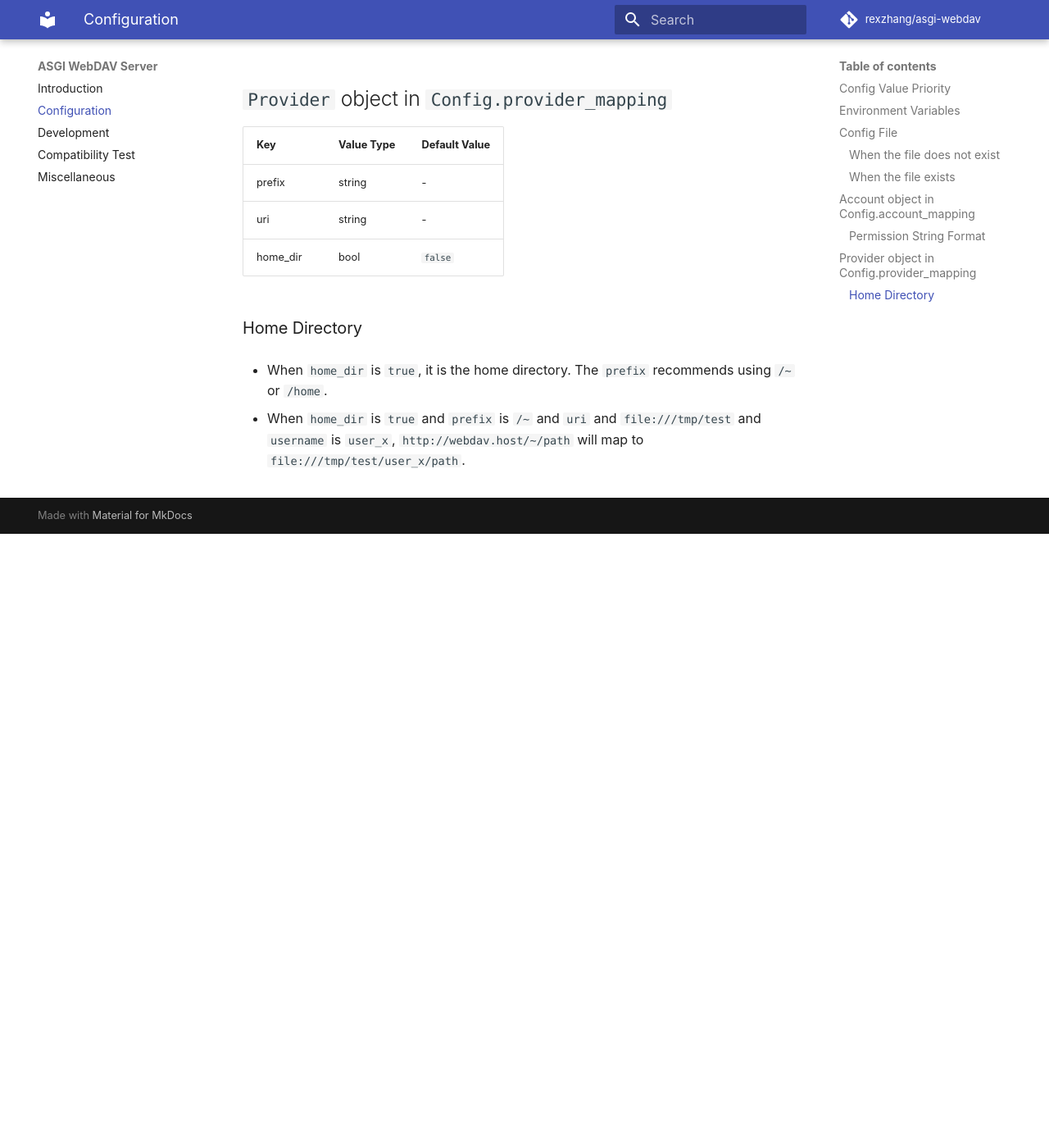
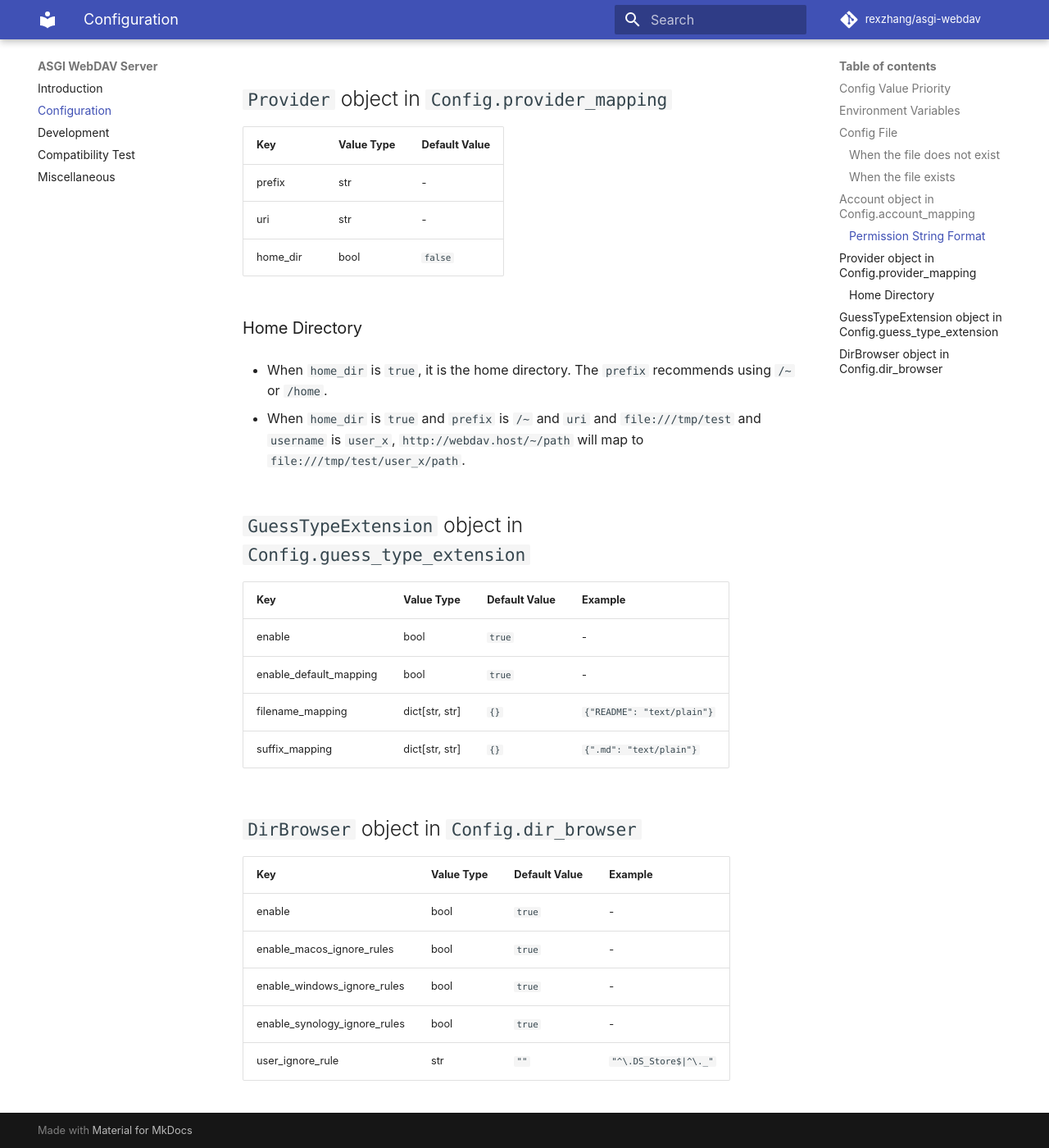
Before and after one commit to rexzhang/asgi-webdav, an MkDocs documentation site: the page built from docs/config.md, in a window 1280 px wide and 1400 px high, scrolled down 3037 px. Shown: the whole window at 82% size. Built offline with MkDocs 1.6.1 and Material for MkDocs 9.7.7, drawn with Linux system fonts in a browser that asks for light colours; comment, search, counter and statistics services are not loaded; before the commit the page ends 3688 px from its top, so only the background shows below that; some of the changed text lies outside the part shown.

Commit message:
Update doc

```diff
--- a/docs/config.md
+++ b/docs/config.md
@@ -114,7 +114,7 @@ INFO: [uvicorn] Uvicorn running on http://0.0.0.0:80 (Press CTRL+C to quit)
 | ----------- | ------------ | ------------- |
 | username    | string       | -             |
 | password    | string       | -             |
-| permissions | list[string] | `[]`          |
+| permissions | list[str]    | `[]`          |
 
 ### Permission String Format
 
@@ -130,8 +130,8 @@ INFO: [uvicorn] Uvicorn running on http://0.0.0.0:80 (Press CTRL+C to quit)
 
 | Key      | Value Type | Default Value |
 | -------- | ---------- | ------------- |
-| prefix   | string     | -             |
-| uri      | string     | -             |
+| prefix   | str        | -             |
+| uri      | str        | -             |
 | home_dir | bool       | `false`       |
 
 ### Home Directory
@@ -139,3 +139,22 @@ INFO: [uvicorn] Uvicorn running on http://0.0.0.0:80 (Press CTRL+C to quit)
 - When `home_dir` is `true`, it is the home directory. The `prefix` recommends using `/~` or `/home`.
 
 - When `home_dir` is `true` and `prefix` is `/~` and `uri` and `file:///tmp/test` and `username` is `user_x`, `http://webdav.host/~/path` will map to `file:///tmp/test/user_x/path`.
+
+## `GuessTypeExtension` object in `Config.guess_type_extension`
+
+| Key                    | Value Type     | Default Value | Example                    |
+| ---------------------- | -------------- | ------------- | -------------------------- |
+| enable                 | bool           | `true`        | -                          |
+| enable_default_mapping | bool           | `true`        | -                          |
+| filename_mapping       | dict[str, str] | `{}`          | `{"README": "text/plain"}` |
+| suffix_mapping         | dict[str, str] | `{}`          | `{".md": "text/plain"}`    |
+
+## `DirBrowser` object in `Config.dir_browser`
+
+| Key                          | Value Type | Default Value | Example               |
+| ---------------------------- | ---------- | ------------- | --------------------- |
+| enable                       | bool       | `true`        | -                     |
+| enable_macos_ignore_rules    | bool       | `true`        | -                     |
+| enable_windows_ignore_rules  | bool       | `true`        | -                     |
+| enable_synology_ignore_rules | bool       | `true`        | -                     |
+| user_ignore_rule             | str        | `""`          | `"^\.DS_Store$|^\._"` |
```
Also changed, not shown: 1 other file.
